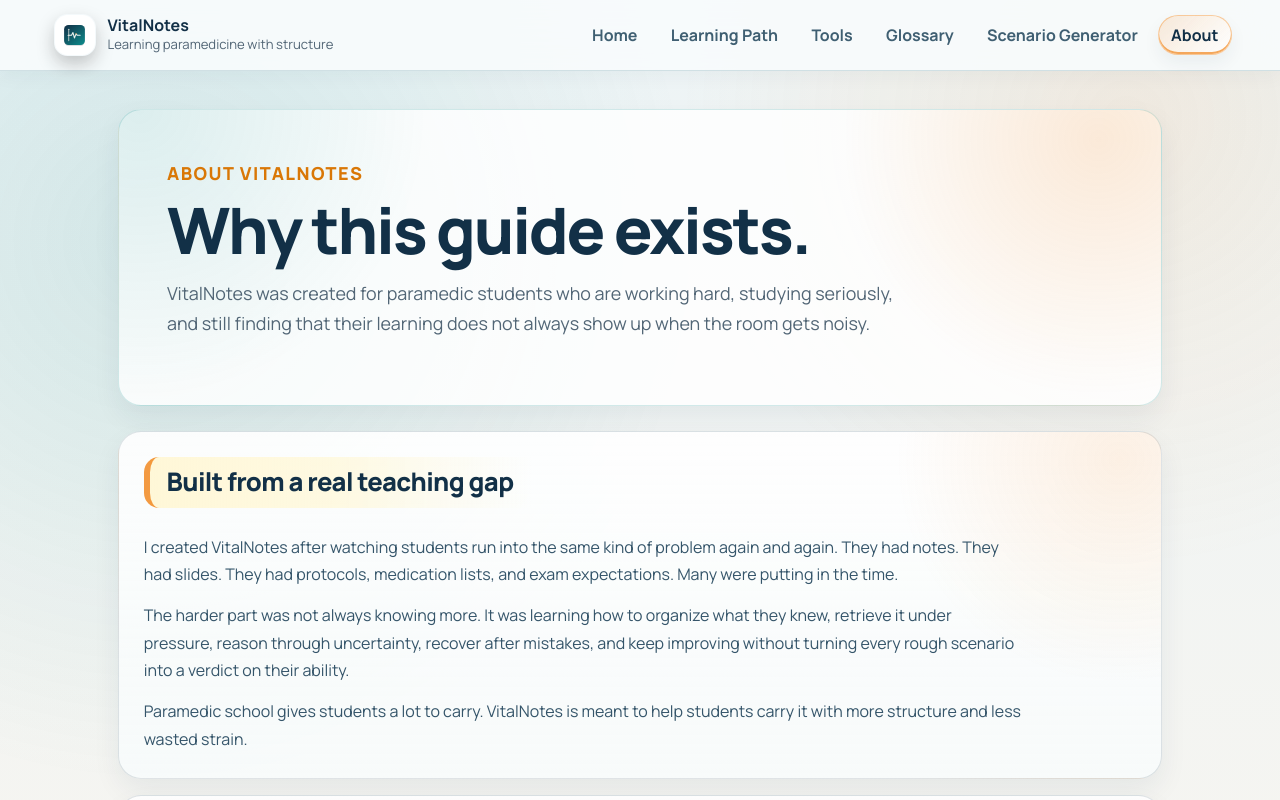
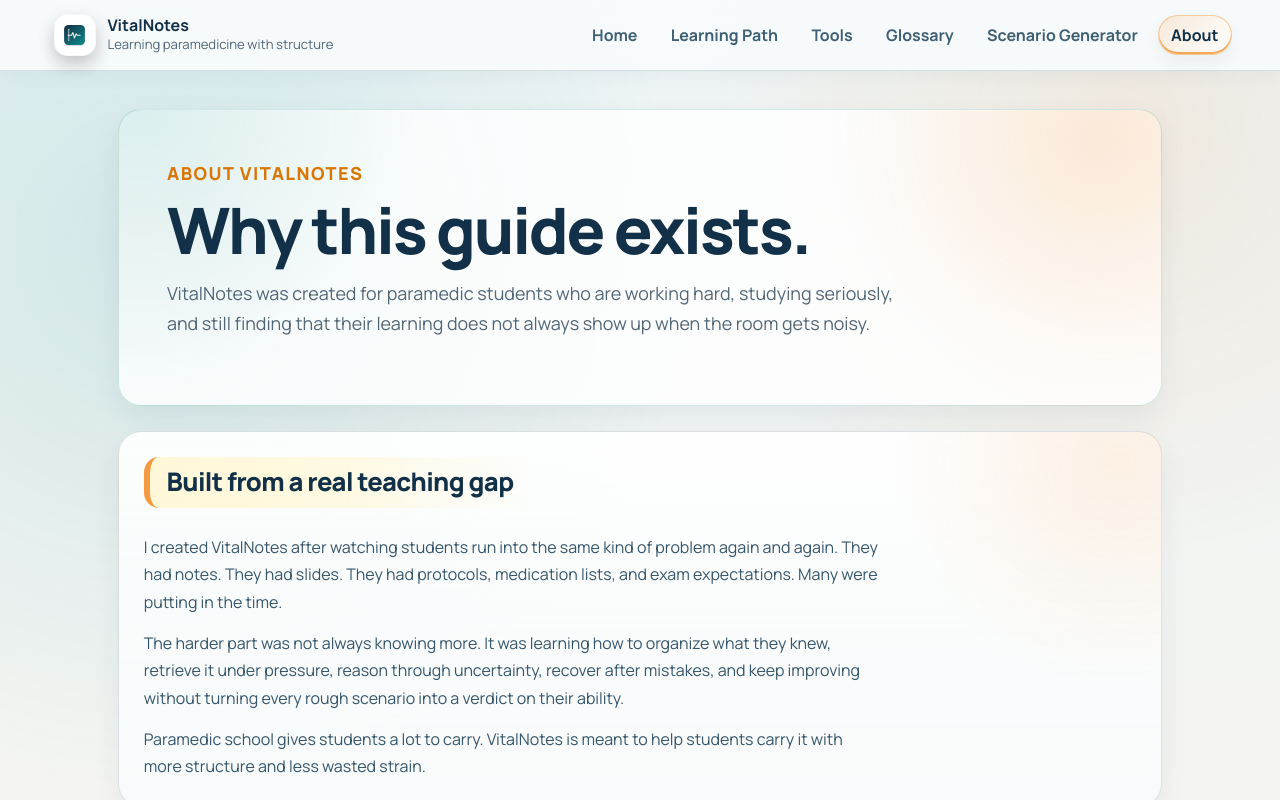
Before and after one commit to duganaffleck/vitalnotes-app, a React (Vite) app: page / in a window 1280 px wide. Both pictures are taken after a click on the button "About". Shown: the top 800 px of the page. Built offline with nearby package versions, Linux system fonts and the light colour scheme.

Commit message:
Add Scenario Generator landing page

```diff
--- a/src/styles/index.css
+++ b/src/styles/index.css
@@ -2156,3 +2156,82 @@
   margin: 0;
   padding-left: 1.25rem;
 }
+/* ==========================================================================
+   Phase 4 alignment: top-level informational pages
+   Keeps About and Scenario Generator cards aligned with other app pages,
+   while preserving comfortable text width inside each card.
+   ========================================================================== */
+
+.about-layout {
+  width: 100%;
+  max-width: none;
+}
+
+.about-panel,
+.external-resource-card {
+  width: 100%;
+}
+
+.about-panel > p,
+.about-panel > ul,
+.external-resource-card p {
+  max-width: var(--vn-reader-wide, 880px);
+}
+/* ==========================================================================
+   Phase 4 alignment override: top-level informational pages
+   Keeps About and Scenario Generator cards full-width while keeping text
+   at the same comfortable reader width as the rest of the app.
+   ========================================================================== */
+
+.about-layout {
+  width: 100%;
+  max-width: none;
+}
+
+.about-panel,
+.external-resource-card {
+  width: 100%;
+}
+
+.about-panel > p,
+.about-panel > ul,
+.external-resource-card p {
+  max-width: var(--vn-reader-width, 740px);
+  margin-right: auto;
+  margin-left: 0;
+}
+
+.about-list {
+  max-width: var(--vn-reader-width, 740px);
+}
+
+.external-resource-card > div {
+  max-width: var(--vn-reader-width, 740px);
+}
+/* ==========================================================================
+   Phase 4 final alignment: About and Scenario Generator text rail
+   Keeps cards full-width while matching section body reading width.
+   ========================================================================== */
+
+.about-layout {
+  width: 100%;
+  max-width: none;
+}
+
+.about-panel,
+.external-resource-card {
+  width: 100%;
+}
+
+.about-panel > p,
+.about-list,
+.external-resource-card > div {
+  width: min(100%, var(--vn-reader-width, 740px));
+  max-width: var(--vn-reader-width, 740px);
+  margin-left: 0;
+  margin-right: auto;
+}
+
+.external-resource-card p {
+  max-width: 100%;
+}
```
